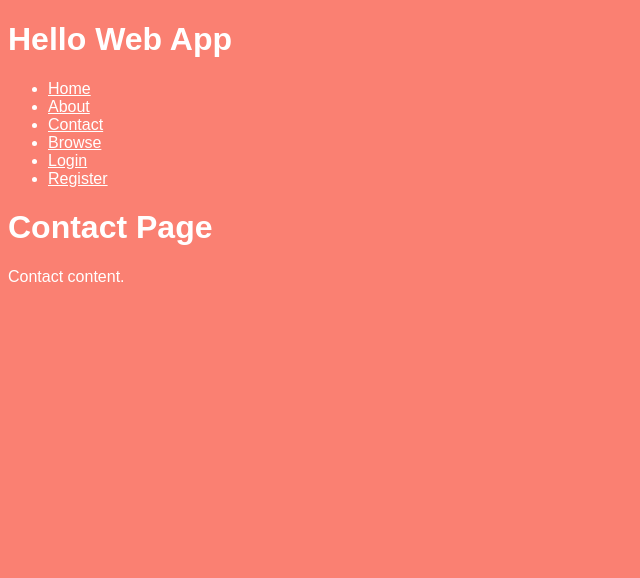
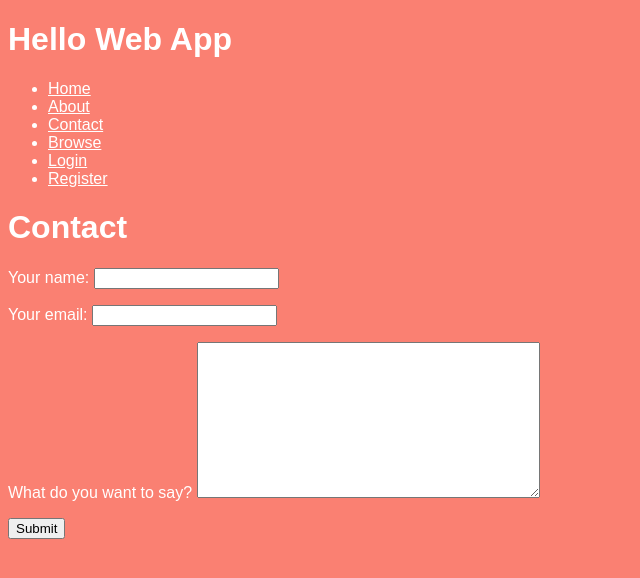
Before and after one commit to vinniestratz/HelloWebAppTest, a Django app: page /contact/ in a window 1280 px wide. Shown: the top 578 px of the page, without its empty margins (0-640 px from the left). Run offline with Django 3.2, Linux system fonts and the light colour scheme.

Commit message:
Heroku Commit

```diff
--- a/collection/forms.py
+++ b/collection/forms.py
@@ -1,3 +1,4 @@
+from django import forms
 from django.forms import ModelForm
 from collection.models import Thing
 
@@ -6,3 +7,19 @@ class ThingForm(ModelForm):
     class Meta:
         model = Thing
         fields = ('name', 'description',)
+
+
+class ContactForm(forms.Form):
+    contact_name = forms.CharField(required=True)
+    contact_email = forms.EmailField(required=True)
+    content = forms.CharField(
+        required=True,
+        widget=forms.Textarea
+    )
+
+# the new bit we're adding
+    def __init__(self, *args, **kwargs):
+        super(ContactForm, self).__init__(*args, **kwargs)
+        self.fields['contact_name'].label = "Your name:"
+        self.fields['contact_email'].label = "Your email:"
+        self.fields['content'].label = "What do you want to say?"
--- a/collection/static/css/style.css
+++ b/collection/static/css/style.css
@@ -7,3 +7,8 @@ body {
 ul li a {
   color: #fff;
 }
+
+#about {
+  padding: 80px 0;
+  background-color: red;
+}
--- a/collection/templates/about.html
+++ b/collection/templates/about.html
@@ -4,6 +4,8 @@
 {% endblock title %}
 
 {% block content %}
+<section id="about">
     <h1>About Page</h1>
     <p>About content.</p>
+</section>
 {% endblock content %}
--- a/collection/templates/contact.html
+++ b/collection/templates/contact.html
@@ -4,6 +4,10 @@
 {% endblock title %}
 
 {% block content %}
-    <h1>Contact Page</h1>
-    <p>Contact content.</p>
+<h1>Contact</h1>
+<form role="form" action="" method="post">
+    {% csrf_token %}
+    {{ form.as_p }}
+    <button type="submit">Submit</button>
+</form>
 {% endblock content %}
--- a/collection/views.py
+++ b/collection/views.py
@@ -1,9 +1,15 @@
+from collection.forms import ContactForm
 from django.shortcuts import render, redirect
 from collection.forms import ThingForm
 from collection.models import Thing
 from django.template.defaultfilters import slugify
 from django.contrib.auth.decorators import login_required
 from django.http import Http404
+from django.core.mail import EmailMessage
+from django.shortcuts import redirect
+from django.template import Context
+from django.template.loader import get_template
+from django.http import HttpResponse, HttpResponseRedirect
 
 
 # Create your views here.
@@ -94,6 +100,60 @@ def browse_by_name(request, initial=None):
     })
 
 
+def contact(request):
+    form_class = ContactForm
+
+    return render(request, 'contact.html', {
+        'form': form_class,
+    })
+
+
+# our view
+def contact(request):
+    form_class = ContactForm
+
+    # new logic!
+    if request.method == 'POST':
+        form = form_class(data=request.POST)
+
+        if form.is_valid():
+            contact_name = request.POST.get(
+                'contact_name'
+                , '')
+            contact_email = request.POST.get(
+                'contact_email'
+                , '')
+            form_content = request.POST.get('content', '')
+
+            # Email the profile with the
+            # contact information
+            template = get_template('contact_template.txt')
+            context = Context({
+                'contact_name': contact_name,
+                'contact_email': contact_email,
+                'form_content': form_content,
+            })
+            content = template.render(context)
+
+            email = EmailMessage(
+                "New contact form submission",
+                content,
+                "Your website" + '',
+                ['youremail@gmail.com'],
+                headers={'Reply-To': contact_email}
+            )
+            email.send()
+            return redirect('success')
+
+    return render(request, 'contact.html', {
+        'form': form_class,
+    })
+
+
+def success(request):
+    return render(request, 'success.html')
+
+
 def about(request):
     # new view
     return render(request, 'about.html')
--- a/hellowebapp/settings.py
+++ b/hellowebapp/settings.py
@@ -25,7 +25,7 @@ SECRET_KEY = 'v5gqwrzl%4c)g0(1z*g2hme51fl@p++f759_bfhejw(r8^@cey'
 # SECURITY WARNING: don't run with debug turned on in production!
 DEBUG = True
 
-ALLOWED_HOSTS = []
+ALLOWED_HOSTS = ['*']
 
 
 # Application definition
@@ -123,10 +123,12 @@ USE_TZ = True
 
 STATIC_URL = '/static/'
 ACCOUNT_ACTIVATION_DAYS = 7
+
 EMAIL_BACKEND = 'django.core.mail.backends.console.EmailBackend'
 DEFAULT_FROM_EMAIL = 'testing@example.com'
 EMAIL_HOST_USER = ''
 EMAIL_HOST_PASSWORD = ''
 EMAIL_USE_TLS = False
 EMAIL_PORT = 1025
+
 LOGIN_REDIRECT_URL = "home"
--- a/hellowebapp/urls.py
+++ b/hellowebapp/urls.py
@@ -15,9 +15,8 @@ from django.contrib.auth.views import (
 urlpatterns = [
     url(r'^$', views.index, name='home'),
     url(r'^about-us/$', views.about, name='about'),
-    url(r'^contact/$',
-        TemplateView.as_view(template_name='contact.html'),
-        name='contact'),
+    url(r'^contact/$', views.contact, name='contact'),
+    url(r'^success/$', views.success, name='success'),
     # redirect view things
     url(r'^things/$', RedirectView.as_view(pattern_name='browse', permanent=True)),
     url(r'^things/(?P<slug>[-\w]+)/$', views.thing_detail,
--- /dev/null
+++ b/requirements.txt
@@ -0,0 +1,2 @@
+Django==1.9.6
+django-registration-redux==1.3
```
Also changed, not shown: collection/templates/404.html (added, +9 -0 lines), collection/templates/500.html (added, +9 -0 lines), collection/templates/contact_template.txt (added, +8 -0 lines), collection/templates/success.html (added, +9 -0 lines), collection/tests.py (+9 -0 lines).
